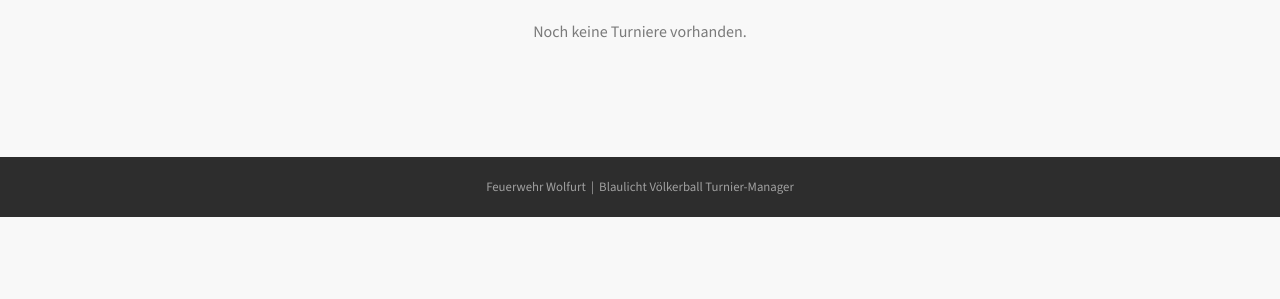
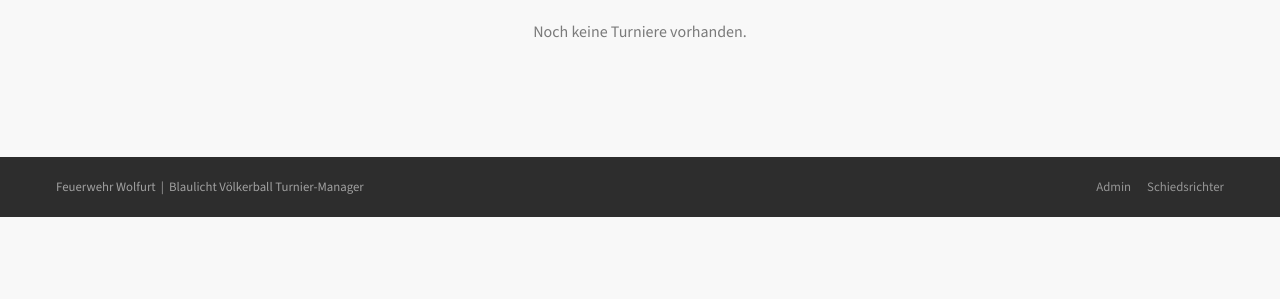
Before and after one commit to BattloXX/FW-Voelkerballturnier-App, a FastAPI app: page / in a window 1280 px wide. Shown: the part 386-685 px from the top of the page. Run offline with FastAPI, Linux system fonts and the light colour scheme; data that the repository does not hold is empty.

Commit message:
Footer: Links zu Admin- und Schiedsrichterbereich
Co-Authored-By: Claude Sonnet 4.6 <noreply@anthropic.com>

```diff
--- a/app/templates/base.html
+++ b/app/templates/base.html
@@ -86,7 +86,13 @@
 
 <footer class="site-footer">
   <div class="container">
-    Feuerwehr Wolfurt &nbsp;|&nbsp; Blaulicht Völkerball Turnier-Manager
+    <div style="display:flex;flex-wrap:wrap;align-items:center;justify-content:space-between;gap:.75rem">
+      <span>Feuerwehr Wolfurt &nbsp;|&nbsp; Blaulicht Völkerball Turnier-Manager</span>
+      <span style="display:flex;gap:1rem;font-size:.8rem">
+        <a href="/admin/dashboard" style="color:rgba(255,255,255,.5);text-decoration:none" onmouseover="this.style.color='rgba(255,255,255,.9)'" onmouseout="this.style.color='rgba(255,255,255,.5)'">Admin</a>
+        <a href="/schiri/login" style="color:rgba(255,255,255,.5);text-decoration:none" onmouseover="this.style.color='rgba(255,255,255,.9)'" onmouseout="this.style.color='rgba(255,255,255,.5)'">Schiedsrichter</a>
+      </span>
+    </div>
   </div>
 </footer>
 
```
